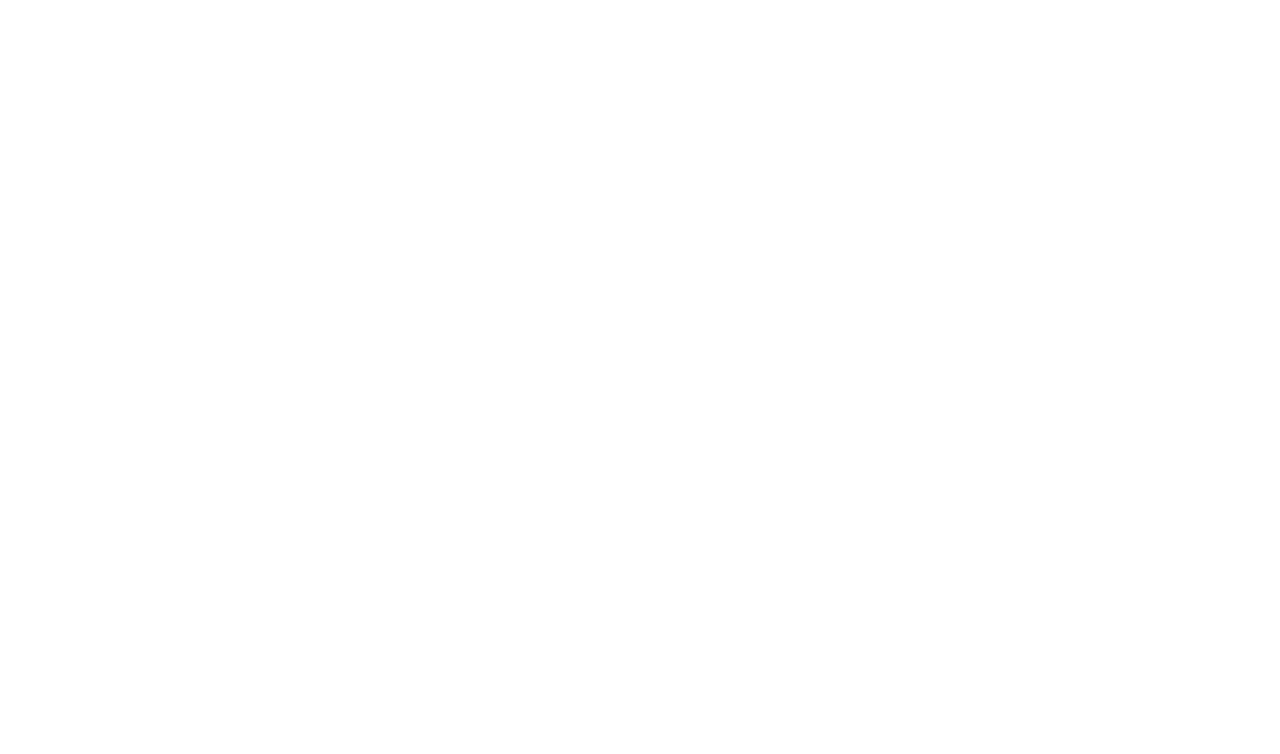
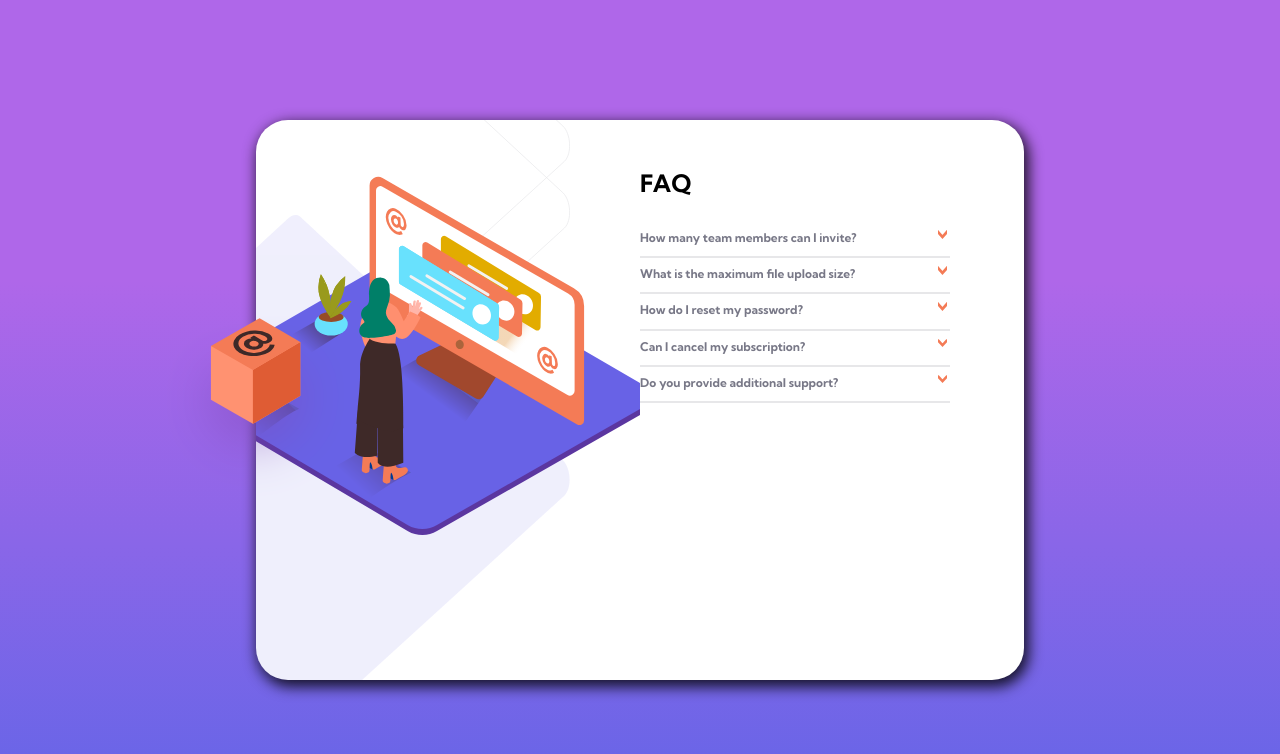
Before and after one commit to nicolasgonzalez98/FAQ-Accordion, a plain HTML site: page index.html in a window 1280 px wide. Drawn offline with Linux system fonts and the light colour scheme.

Commit message:
finalizamos

```diff
--- a/css/style.css
+++ b/css/style.css
@@ -1,5 +1,154 @@
 @import url('https://fonts.googleapis.com/css2?family=Big+Shoulders+Display:wght@700&family=Inter:wght@400;700&family=Kumbh+Sans:wght@400;700&family=Lexend+Deca&family=Outfit:wght@300;400;600&family=Red+Hat+Display:ital,wght@0,500;0,700;0,900;1,500;1,700;1,900&display=swap');
 
 :root{
+    /*Primary*/
+        /*Text*/
+    --very-dark-desaturated-blue:hsl(238, 29%, 16%);
+    --soft-red:hsl(14, 88%, 65%);
+        /*Gradient*/
+    --soft-violet:rgb(175, 103, 233);
+    --soft-blue:rgb(101, 101, 231);
+    /*Neutral*/
+        /*Text*/
+    --Very-dark-grayish-blue: hsl(237, 12%, 33%);
+    --Dark-grayish-blue: hsl(240, 6%, 50%);
+        /*Dividers*/
+    --Light-grayish-blue: hsl(240, 5%, 91%);
+}
+
+*{
+    margin: 0;
+    padding: 0;
+    box-sizing: content-box;
+}
+
+body{
+    font-family: 'Kumbh Sans', sans-serif;
+    font-size: 0.75rem;
+}
+
+main{
+    background: rgb(175,103,233);
+    background: linear-gradient(180deg, rgba(175,103,233,1) 35%, rgba(101,101,231,1) 100%);
+    width: 100vw;
+    height: 100vh;
+    display: flex;
+    justify-content: center;
+    align-items: center;
+}
+
+.card{
+    width: 60%;
+    height: 70%;
+    background-color: white;
+    border-radius: 2rem;
+    -webkit-box-shadow: 3px 5px 14px 2px rgba(0,0,0,0.81);
+    box-shadow: 3px 5px 14px 2px rgba(0,0,0,0.81);
+    display: flex;
+    flex-direction: row;
+}
+
+/*Izquierda*/
+
+.left{
+    width: 50%;
+    height: 100%;
+    position: relative;
+}
+
+.overflow{
+    width: 100%;
+    height: 100%;
+    overflow: hidden;
+    position: relative;
+}
+
+.bg-pattern{
+    background-image: url(/images/bg-pattern-desktop.svg);
+    width: 100%;
+    height: 100%;
+    background-repeat: no-repeat;
+    background-size: 140% 150%;;
+    background-position: -14rem -15rem;
+}
+
+.ilustration-woman{
+    position: absolute;
+    left: -20%;
+    top: 10%;
+}
+
+.box{
+    position: absolute;
+    left: -25%;
+    top: 35%;
+}
+
+
+/*Derecha*/
+.right{
+    width: 50%;
+    height: 100%;
 
 }
+
+.right h1{
+    padding-top: 3rem;
+    padding-bottom: 1.5rem;
+}
+
+.answer{
+    display: none;
+    padding: .3rem 0 0.1rem 0;
+    color: var(--Dark-grayish-blue);
+    font-weight: 400;
+}
+
+
+
+.pregunta{
+    border-bottom: 2px solid var(--Light-grayish-blue);
+    width: 80%;
+    height: auto;
+    padding: 0.5rem 0.2rem .7rem 0;
+}
+
+.question{
+    display: flex;
+    justify-content: space-between;
+    color:var(--Dark-grayish-blue);
+    font-weight: 700;
+
+}
+
+.question:hover{
+    cursor: pointer;
+    color: var(--soft-red);
+    font-weight: 400;
+}
+
+
+
+.flecha{
+    background-image: url(/images/icon-arrow-down.svg);
+    background-repeat: no-repeat;
+    background-repeat: no-repeat;
+    background-size: cover;
+    background-position: center;
+    width: 0.6rem;
+    height: 0.6rem;
+}
+
+/*JS*/
+
+.activado{
+    display: block;
+}
+
+.flecha-act{
+    transform: rotate(180deg);
+}
+
+.preg-act{
+    color: var(--very-dark-desaturated-blue);
+}
--- a/index.html
+++ b/index.html
@@ -12,8 +12,69 @@
 
 </head>
 <body>
+  <main>
+    <div class="card">
+      <div class="left">
+        <div class="overflow">
+          <div class="bg-pattern"></div>
+          <img src="/images/illustration-woman-online-desktop.svg" alt="woman" class="ilustration-woman">
+        </div>
 
+        <img src="/images/illustration-box-desktop.svg" alt="box" class="box">
+      </div>
+      <div class="right">
+        <h1>FAQ</h1>
 
+       <div class="bandoneon">
+        <div class="pregunta">
+          <div class="question">
+            <p>How many team members can I invite?</p><div class="flecha"></div>
+          </div>
+          <div class="answer">
+            <p>You can invite up to 2 additional users on the Free plan. There is no limit on
+              team members for the Premium plan.</p>
+          </div>
+        </div>
 
+        <div class="pregunta">
+          <div class="question">
+            <p>What is the maximum file upload size?</p><div class="flecha"></div>
+          </div>
+          <div class="answer">
+            <p>No more than 2GB. All files in your account must fit your allotted storage space.</p>
+          </div>
+        </div>
+
+        <div class="pregunta">
+          <div class="question">
+            <p>How do I reset my password?</p>
+            <div class="flecha"></div>
+          </div>
+          <div class="answer"><p>Click “Forgot password” from the login page or “Change password” from your profile page.
+            A reset link will be emailed to you.</p></div>
+        </div>
+
+        <div class="pregunta">
+          <div class="question">
+            <p> Can I cancel my subscription?</p>
+            <div class="flecha"></div>
+          </div>
+          <div class="answer"><p>Yes! Send us a message and we’ll process your request no questions asked.</p></div>
+        </div>
+
+        <div class="pregunta">
+          <div class="question">
+            <p>Do you provide additional support?</p>
+            <div class="flecha"></div>
+          </div>
+          <div class="answer">
+            <p>Chat and email support is available 24/7. Phone lines are open during normal business hours.</p>
+          </div>
+        </div>
+       </div>
+      </div>
+    </div>
+  </main>
+  <script src="js/main.js"></script>
 </body>
 </html>
--- /dev/null
+++ b/js/main.js
@@ -0,0 +1,12 @@
+respuestas = document.querySelectorAll('.answer')
+flechas = document.querySelectorAll('.flecha')
+preguntas = document.querySelectorAll('.question')
+
+for (let i = 0; i < flechas.length; i++){
+    flechas[i].addEventListener('click', () => {
+        respuestas[i].classList.toggle('activado');
+        flechas[i].classList.toggle('flecha-act');
+        preguntas[i].classList.toggle('preg-act');
+
+    })
+}
```
Also changed, not shown: notas.txt (deleted).
